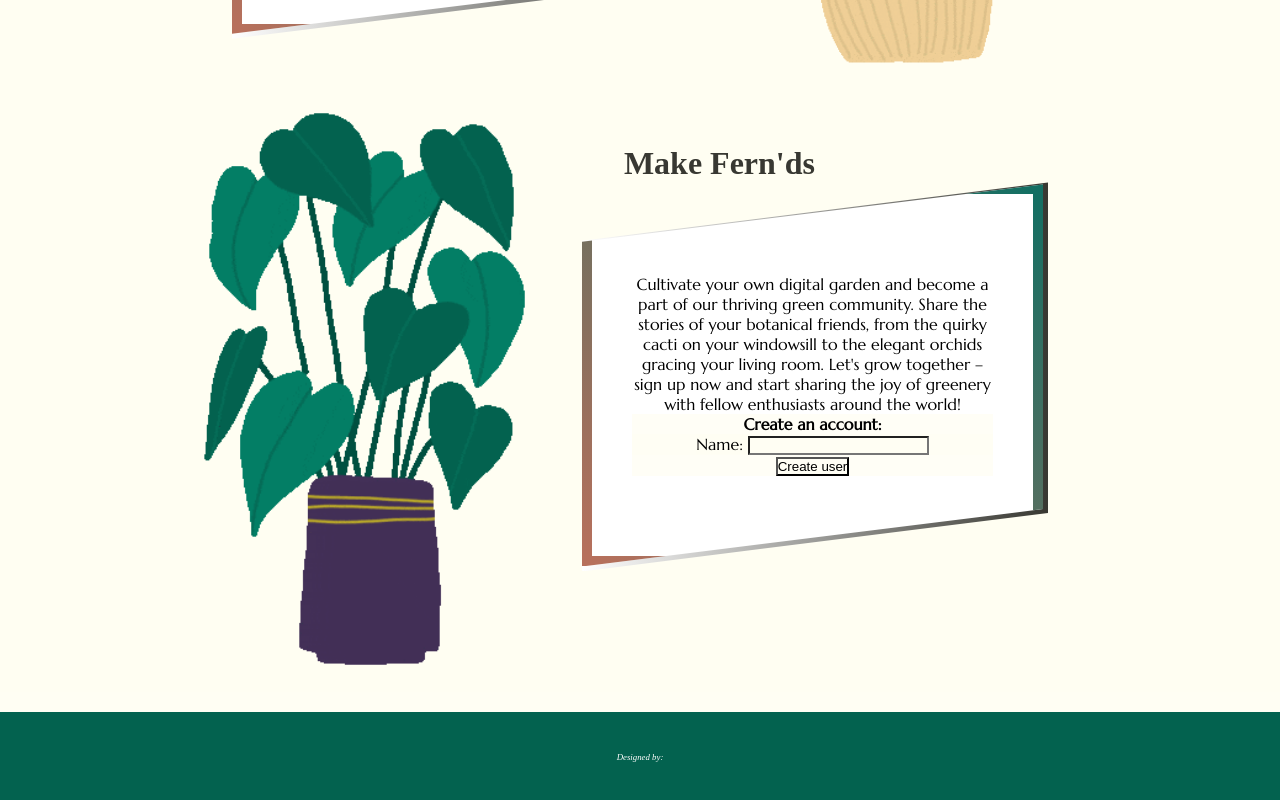
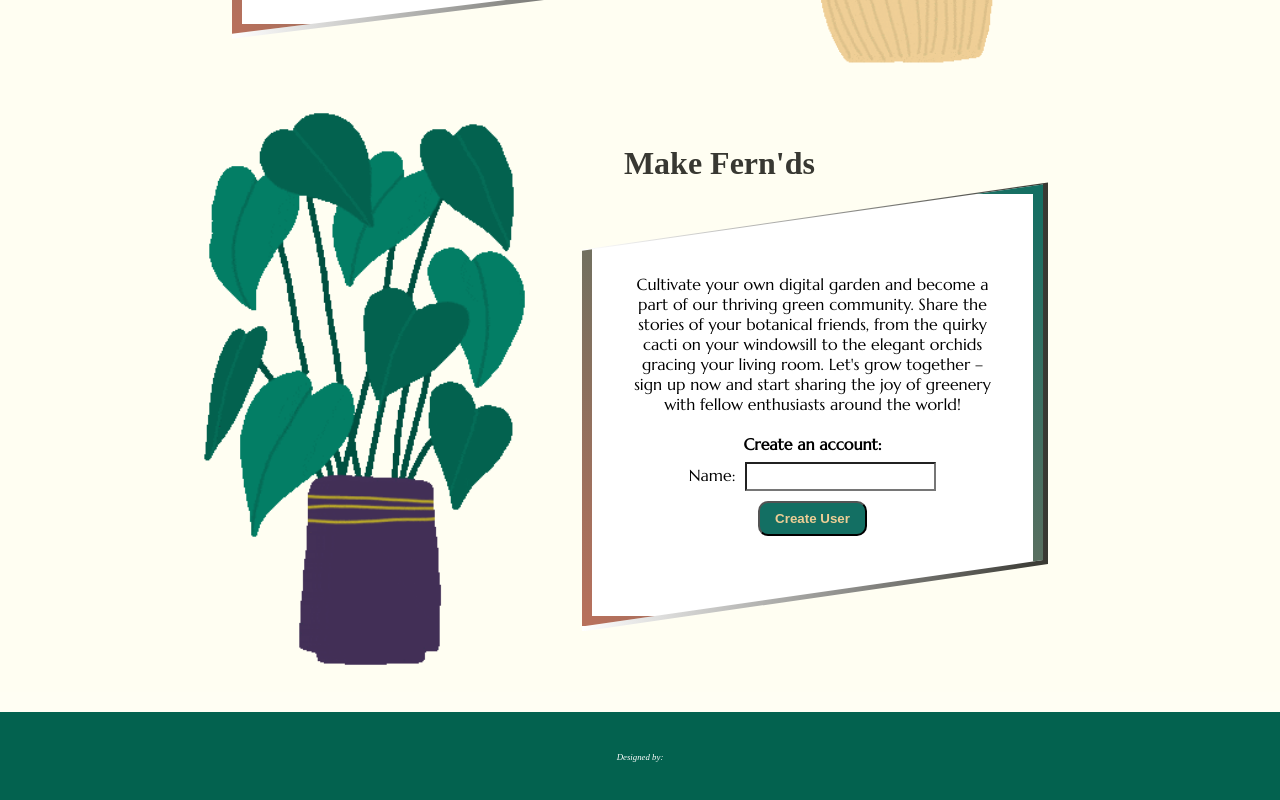
Before and after one commit to flaniyanjr/Plant-Buds, a React (Create React App) app in the folder client/: page / in a window 1280 px wide. Shown: the part 1320-2120 px from the top of the page. Built offline with nearby package versions, Linux system fonts and the light colour scheme; no server answers; a web font is replaced by a local one.

Commit message:
ADD: complete home form styling && tweaks

```diff
--- a/client/src/components/NewUserForm.js
+++ b/client/src/components/NewUserForm.js
@@ -42,7 +42,7 @@ return (
                         <label> Name: </label>
                         <input type= "text" name= "name" onChange= {handleChange} value= {name} />
                     </div>
-                    <button type= "submit"> Create user </button>
+                    <button type= "submit"> Create User </button>
                 </form>
             </>
         )}
--- a/client/src/styling/homepage.css
+++ b/client/src/styling/homepage.css
@@ -53,4 +53,42 @@
     to {
       transform: rotate(-5deg);
     }
-  }
+}
+
+.new-user-form h4,
+#new-user-form,
+#new-user-form label,
+#new-user-form input,
+#new-user-form button,
+#new-user-form div
+{ background-color: white; }
+
+.new-user-form h4 {
+    padding: 20px 0 8px 0;
+}
+
+#new-user-form label {
+    padding-right: 5px;
+}
+#new-user-form input {
+    padding: 5px;
+    margin-bottom: 10px;
+    min-width: 150px;
+}
+
+#new-user-form input:focus {
+    background-color: #eece96a1;
+}
+
+#new-user-form button {
+    background-color: #136f63;
+    color: #eece96;
+    padding: 8px 15px;
+    border-radius: 10px;
+    font-weight: bold;
+
+}
+
+#new-user-form button:hover {
+    background-color: #b7705c;
+}
```
